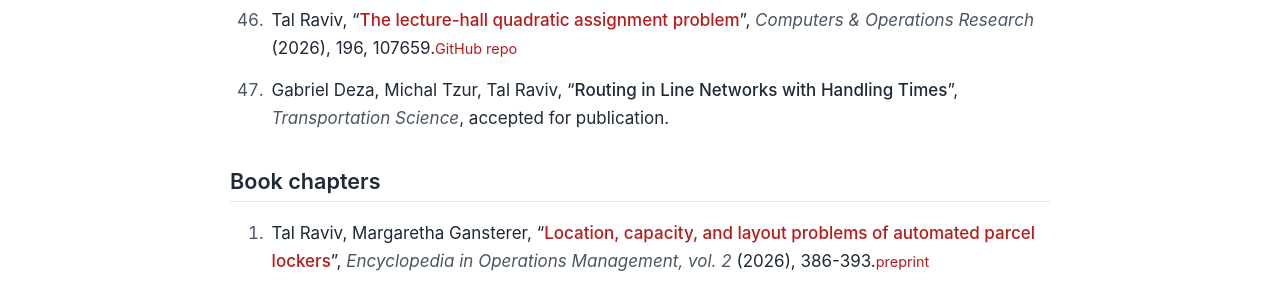
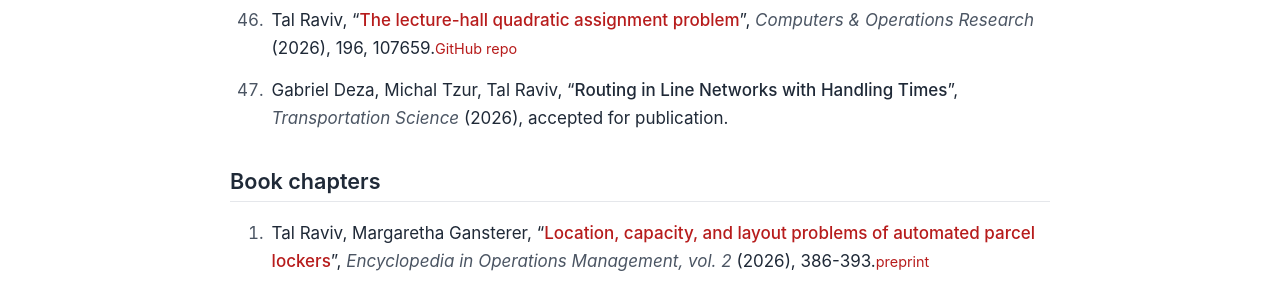
Before and after one commit to tal69/tal69.github.io, a Jekyll site: the page built from _pages/publications.md, in a window 1280 px wide and 900 px high, scrolled down 3587 px. Shown: the part 152-452 px from the top of the window. Built offline with Jekyll 4.4.1, drawn with Linux system fonts in a browser that asks for light colours.

Commit message:
Add acceptance year to Transportation Science paper

```diff
--- a/_data/publications.yml
+++ b/_data/publications.yml
@@ -19,6 +19,7 @@ journal:
     authors: "Gabriel Deza, Michal Tzur, Tal Raviv"
     title:   "Routing in Line Networks with Handling Times"
     venue:   "Transportation Science"
+    year:    2026
     status:  "accepted for publication"
 
   - cv_number: 46
```
